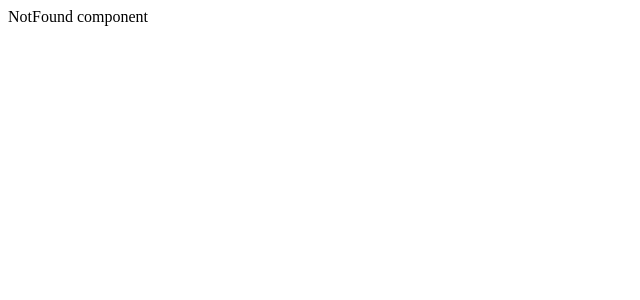
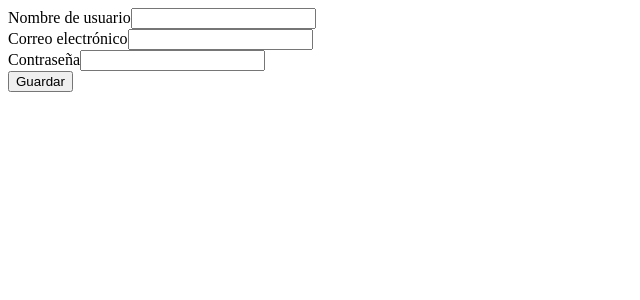
Before and after one commit to Rest02/SkillHub, a React (Vite) app in the folder frontend/: page /register in a window 1280 px wide. Shown: the top 300 px of the page, without its empty margins (0-640 px from the left). Built offline with nearby package versions, Linux system fonts and the light colour scheme.

Commit message:
0.0.7 Organizando Carpetas FRONTEND

```diff
--- a/frontend/src/App.jsx
+++ b/frontend/src/App.jsx
@@ -1,6 +1,6 @@
 import React from "react";
 import { Route, Routes } from "react-router-dom";
-import AuthPage from "./pages/AuthPage.jsx";
+import AuthPageRegister from "./pages/AuthPageRegister.jsx";
 import NotFound from "./pages/NotFound.jsx";
 import { AuthContextProvider } from "./context/AuthContext.jsx";
 
@@ -8,7 +8,7 @@ function App() {
   return (
     <AuthContextProvider>
       <Routes>
-        <Route path="/" element={<AuthPage />} />
+        <Route path="/register" element={<AuthPageRegister />} />
         <Route path="*" element={<NotFound />} />
       </Routes>
     </AuthContextProvider>
--- a/frontend/src/pages/AuthPage.jsx
+++ b/frontend/src/components/AuthComponents/RegisterForm.jsx
@@ -1,9 +1,9 @@
 import React from "react";
-import { useAuth } from "../context/AuthContext";
+import { useAuth } from "../../context/AuthContext.jsx";
 import { Form, Formik, Field, ErrorMessage } from "formik";
 import * as Yup from "yup";
 
-function AuthPage() {
+function RegisterForm() {
   const { registerUser } = useAuth();
 
   // Esquema de validación utilizando Yup
@@ -62,4 +62,4 @@ function AuthPage() {
   );
 }
 
-export default AuthPage;
+export default RegisterForm;
--- /dev/null
+++ b/frontend/src/pages/AuthPageRegister.jsx
@@ -0,0 +1,15 @@
+import React from "react";
+import RegisterForm from '../components/AuthComponents/RegisterForm.jsx'
+
+
+function AuthPageRegister() {
+
+
+  return (
+    <div>
+      <RegisterForm/>
+    </div>
+  );
+}
+
+export default AuthPageRegister;
```
